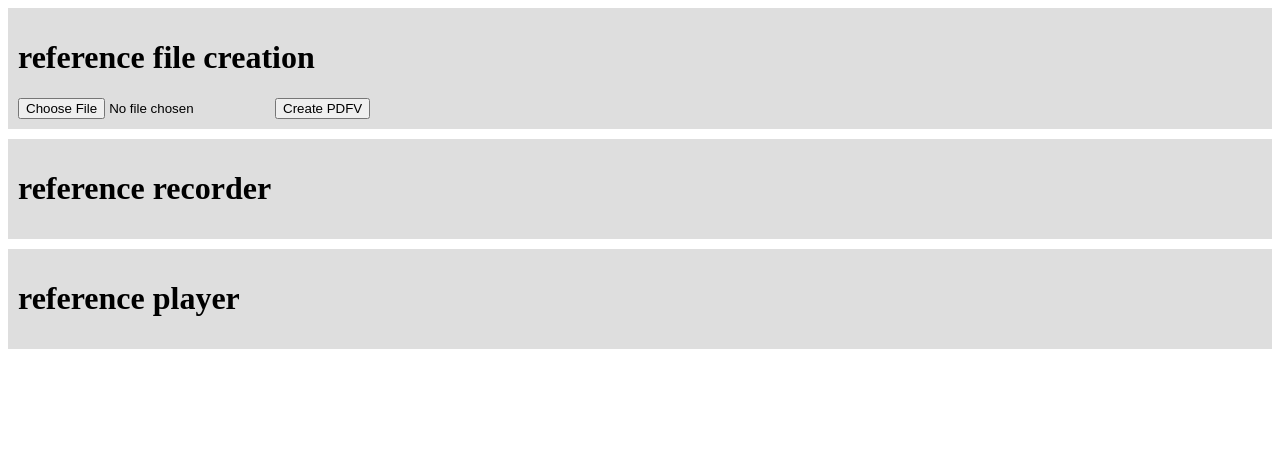
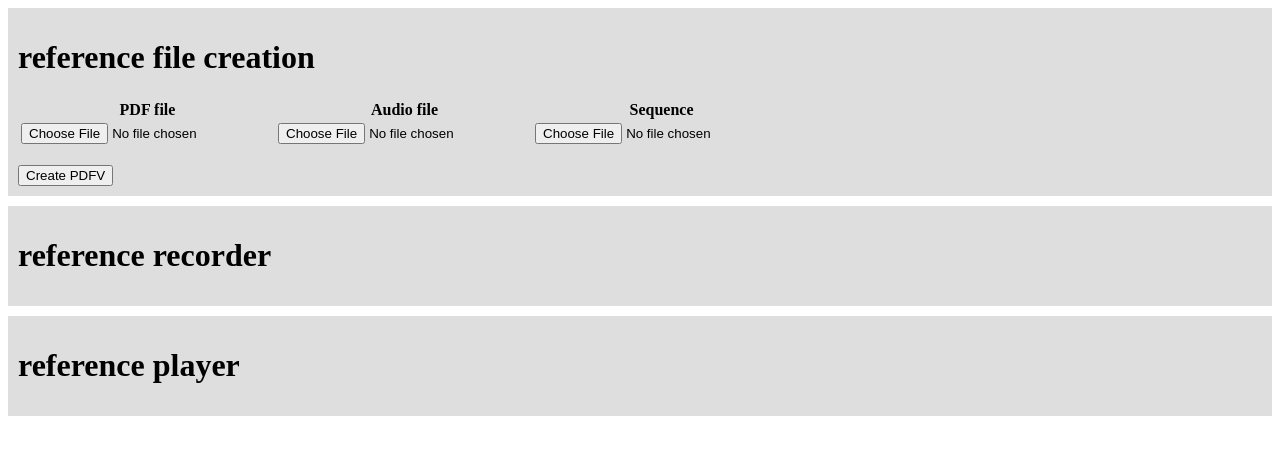
Before and after one commit to Sven-J-Steinert/PDFV, a plain HTML site: page index.html in a window 1280 px wide. Drawn offline with Linux system fonts and the light colour scheme.

Commit message:
Update index.html

```diff
--- a/index.html
+++ b/index.html
@@ -21,9 +21,23 @@
 </head>
 <body>
 
-  <div class="main" id="reference_file_creation">
+ <div class="main" id="reference_file_creation">
     <h1>reference file creation</h1>
-    <input type="file" id="inputfile" accept=".pdf" >
+
+     <table>
+      <tr>
+        <th>PDF file</th>
+        <th>Audio file</th>
+        <th>Sequence</th>
+      </tr>
+      <tr>
+        <td><input type="file" id="inputfile_pdf" accept=".pdf" ></td>
+        <td><input type="file" id="inputfile_audio" accept="audio/*"></td>
+        <td><input type="file" id="inputfile_sequence" ></td>
+      </tr>
+    </table>
+
+    <br>
     <button onclick="create_PDFV()">Create PDFV</button>
   </div>
 
```
